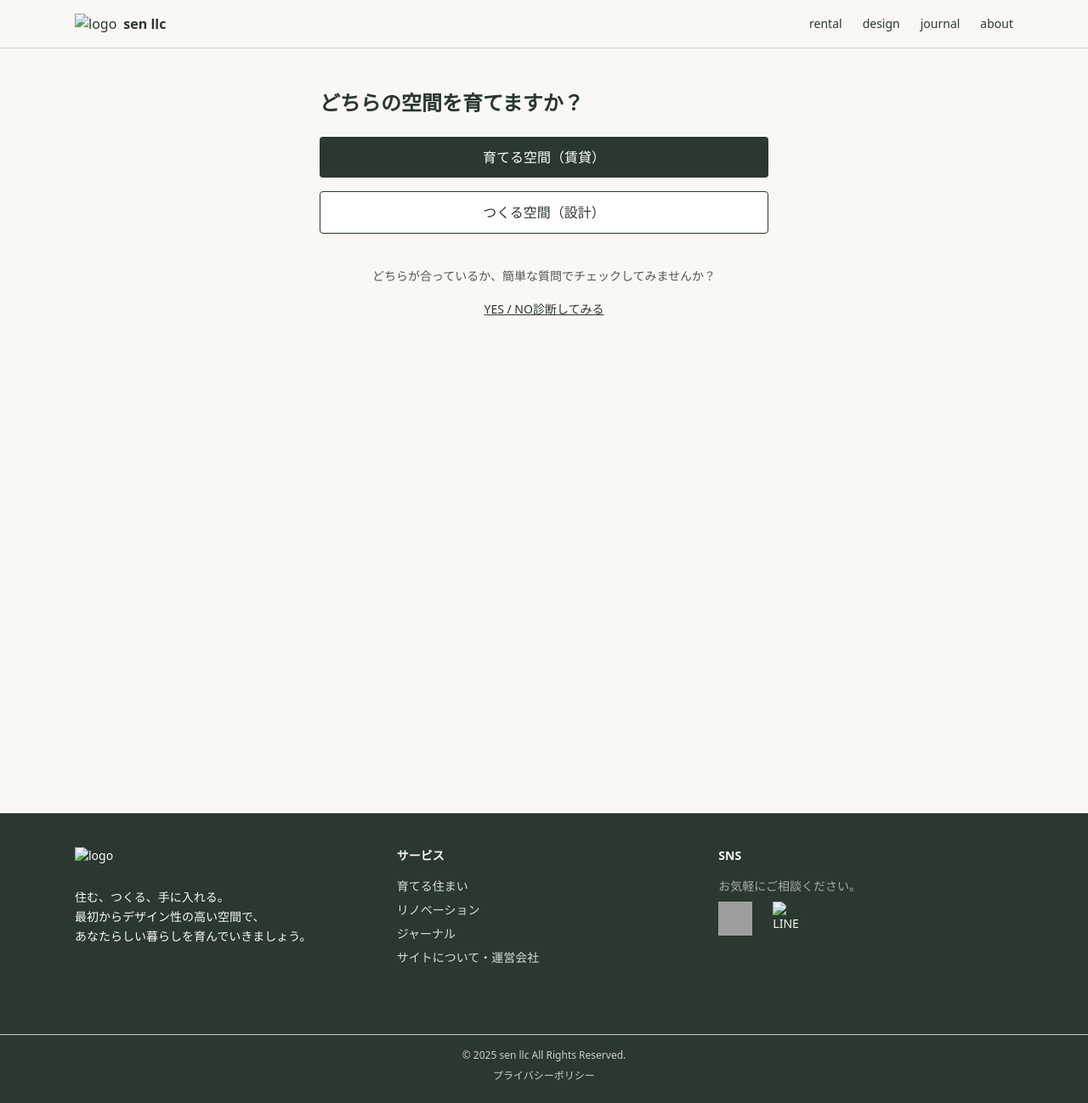
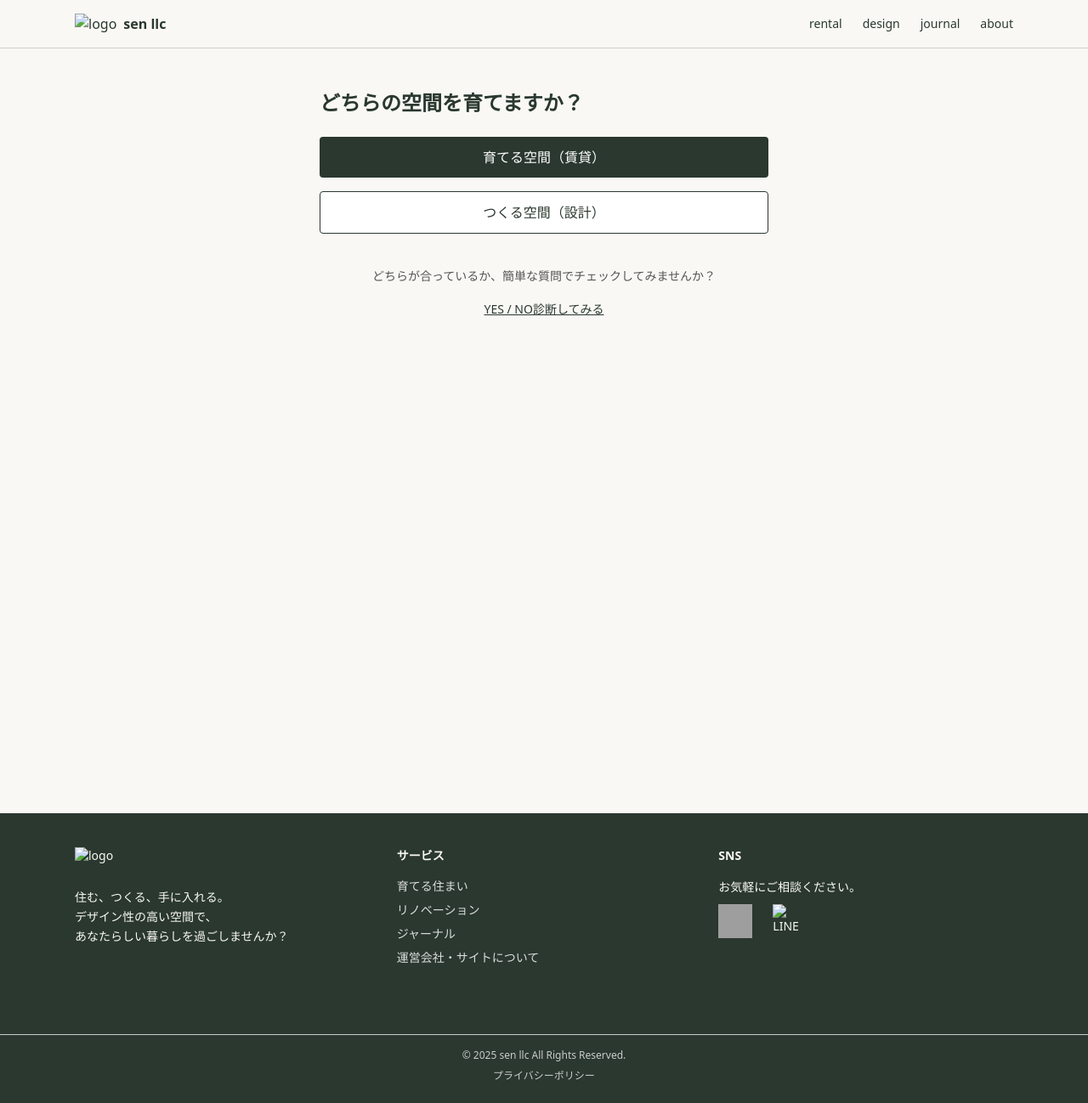
Before and after one commit to sen-llc/sen-llc.github.io, a Jekyll site: the page built from index.html, in a window 1280 px wide. Shown: the whole page at 85% size. Built offline with Jekyll 4.4.1, drawn with Linux system fonts in a browser that asks for light colours; nearby versions of some CDN libraries; grey boxes are pictures that could not be loaded.

Commit message:
Update footer.html

```diff
--- a/_includes/footer.html
+++ b/_includes/footer.html
@@ -7,8 +7,8 @@
         <img src="/assets/logo-2.svg" alt="logo" class="h-8 w-auto mb-4">
         <p class="leading-relaxed text-sm">
           住む、つくる、手に入れる。<br>
-          最初からデザイン性の高い空間で、<br>
-          あなたらしい暮らしを育んでいきましょう。
+          デザイン性の高い空間で、<br>
+          あなたらしい暮らしを過ごしませんか？
         </p>
       </div>
     </div>
@@ -20,14 +20,16 @@
         <li><a href="/rental.html" class="hover:underline">育てる住まい</a></li>
         <li><a href="/design.html" class="hover:underline">リノベーション</a></li>
         <li><a href="/journal.html" class="hover:underline">ジャーナル</a></li>
-        <li><a href="/about.html" class="hover:underline">サイトについて・運営会社</a></li>
+        <li><a href="/about.html" class="hover:underline">運営会社・サイトについて</a></li>
       </ul>
     </div>
 
     <!-- 右：SNSアイコン -->
     <div>
       <h2 class="font-semibold mb-4">SNS</h2>
-      <p class="text-[#aaa] text-sm mb-2">お気軽にご相談ください。</p>
+      <p class="text-sm text-[#f9f8f4] leading-relaxed font-medium mb-2">
+  お気軽にご相談ください。
+</p>
       <div class="flex gap-6 justify-start md:justify-start">
         <a href="https://www.instagram.com/sen_home9.1/?hl=ja" target="_blank" class="transition hover:scale-110">
           <img src="/assets/Instagram.svg" alt="Instagram" class="h-10 w-10">
```
